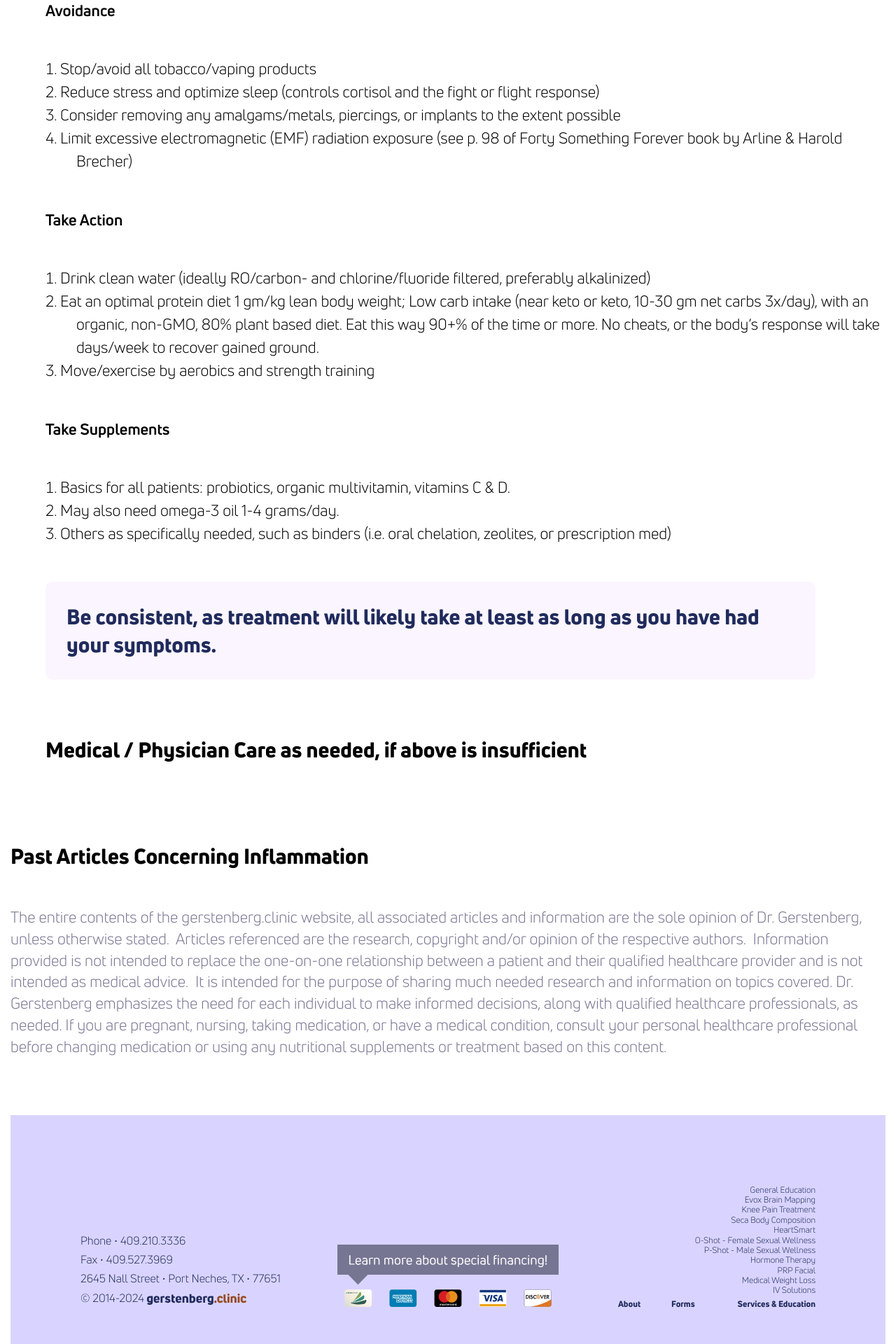
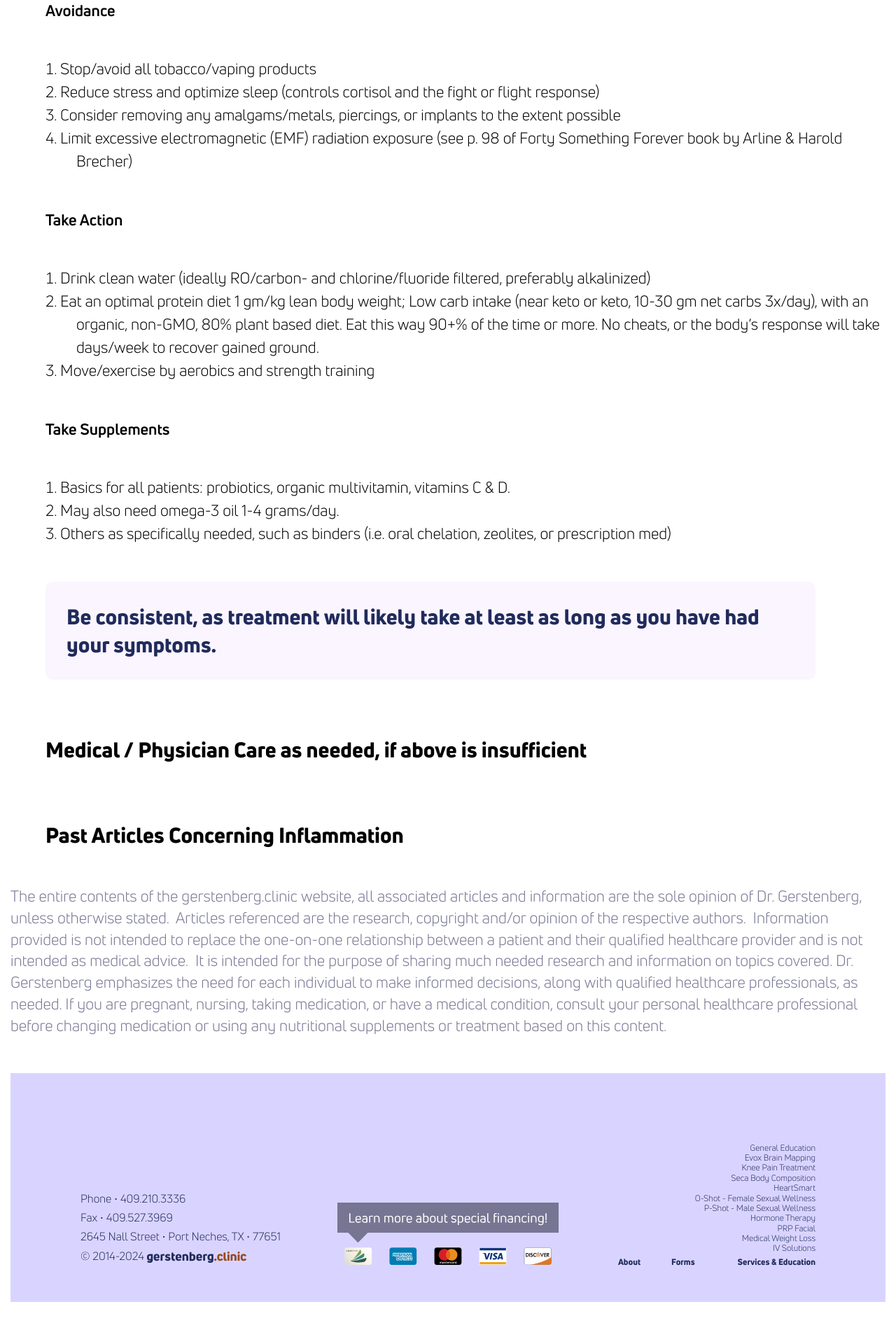
Before and after one commit to theneverwoods/gerstenberg.clinic, a Jekyll site: the page built from inflammation.html, in a window 1280 px wide. Shown: the part 557-2477 px from the top of the page at 70% size. Built offline with Jekyll 4.4.1, drawn with Linux system fonts in a browser that asks for light colours; comment, search, counter and statistics services are not loaded; after the commit the page ends 2417 px from its top, so only the background shows below that.

Commit message:
Update inflammation.html

```diff
--- a/inflammation.html
+++ b/inflammation.html
@@ -62,10 +62,11 @@ redirect_from:
     </div>
 </div>
 
-<div class="row forms-row">
-<h2>Past Articles Concerning Inflammation</h2>
+<div class="row">
 
   <div class="two-thirds" id="inflammation-articles">
+      <h2>Past Articles Concerning Inflammation</h2>
+
         <div>
         <style type="text/css">
                     <!--
```
